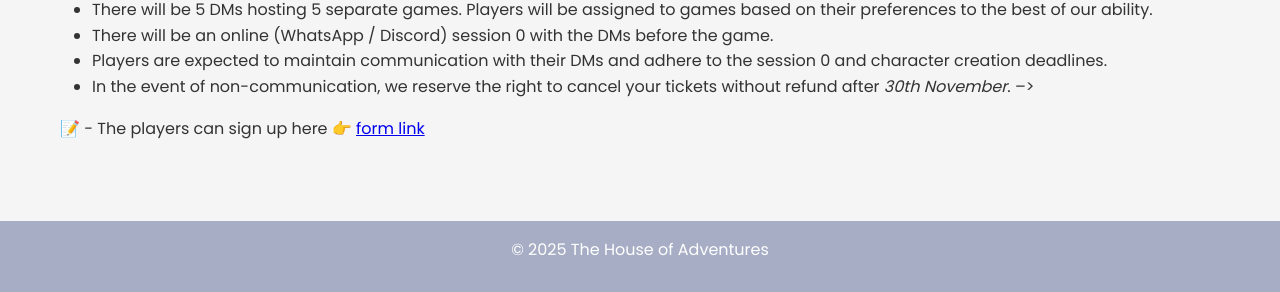
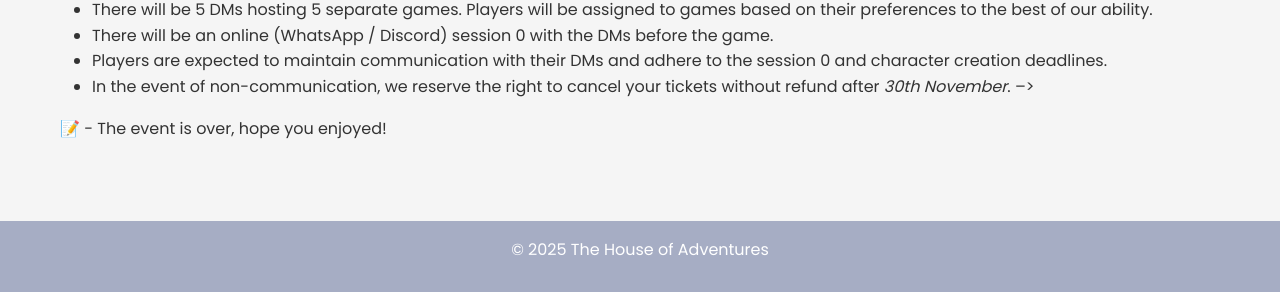
Before and after one commit to The-HoA/the-hoa.github.io, a Jekyll site: the page built from pages/events/event-ycct5/index.md, in a window 1280 px wide and 1249 px high. Shown: the part 954-1246 px from the top of the window. Built offline with Jekyll 4.4.1, drawn with Linux system fonts in a browser that asks for light colours; some web fonts are replaced.

Commit message:
updated event 5

```diff
--- a/pages/events/event-ycct5/index.md
+++ b/pages/events/event-ycct5/index.md
@@ -32,12 +32,12 @@ But before that here are some stuff the recruit should know about!
 - Players are expected to maintain communication with their DMs and adhere to the session 0 and character creation deadlines.
 - In the event of non-communication, we reserve the right to cancel your tickets without refund after *30th November*. -->
 
+<!-- <div class="form-link" markdown="1">
+📝 - The players can sign up here 👉 [form link](https://forms.gle/UyxfRNuAhpWAir529)
+</div> -->
 <div class="form-link" markdown="1">
-📝 - The players can sign up here 👉 [form link](https://forms.gle/UyxfRNuAhpWAir529)
+📝 - The event is over, hope you enjoyed!
 </div>
-<!-- <div class="form-link" markdown="1">
-📝 - The house is full! But you are cordially invted to spectate the games on 31st August!
-</div> -->
 
 
 <!-- <div style="column-width: 350px; column-gap: 10px; column-fill: balance;">
```
